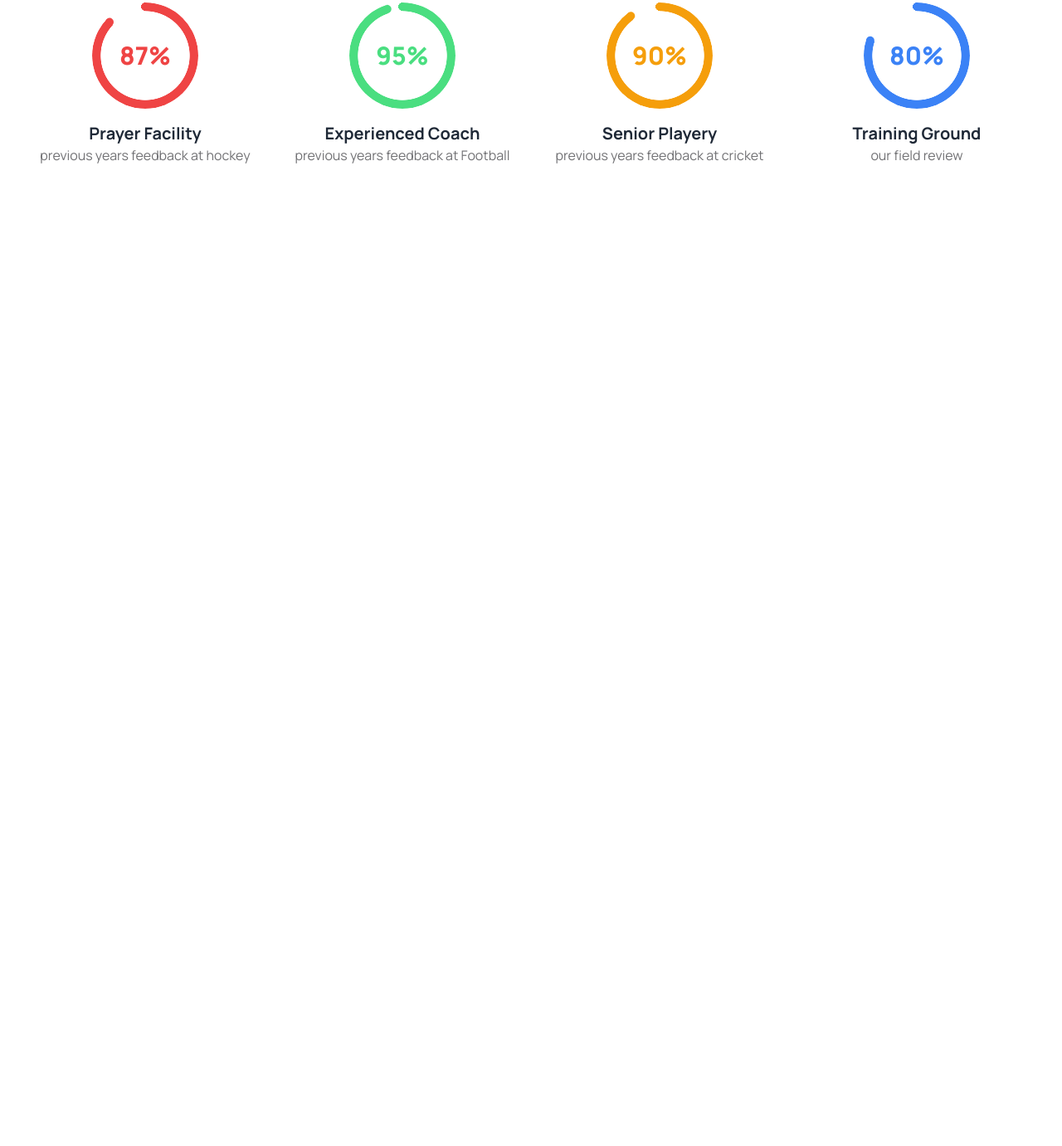
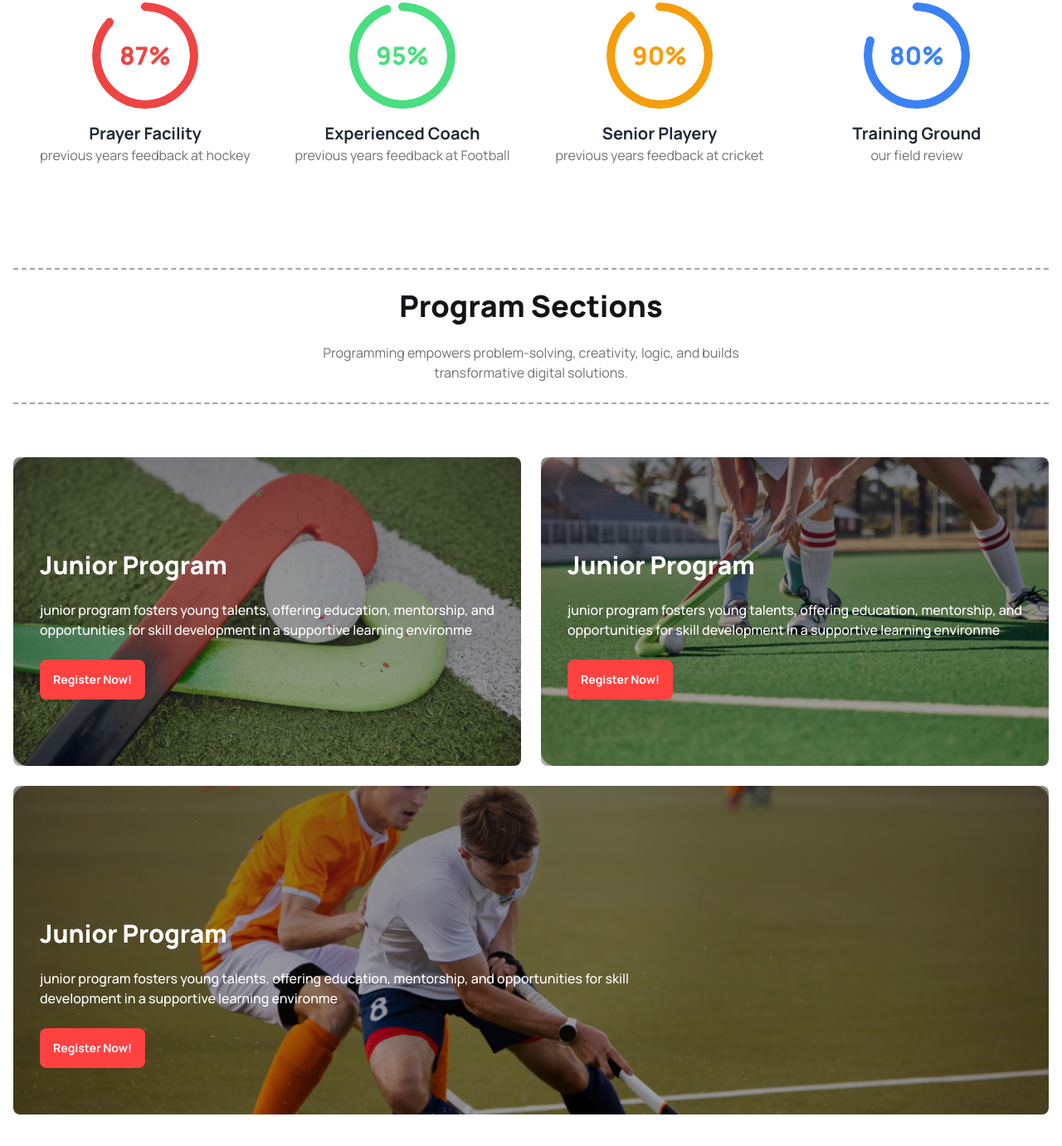
Before and after one commit to MohammadTanvir881/assignment-3, a plain HTML site: page index.html in a window 1280 px wide. Shown: the part 981-2362 px from the top of the page at 83% size. Before the commit the page ends 1240 px from the top, so only its background shows below. Drawn offline with nearby package versions, Linux system fonts and the light colour scheme.

Commit message:
program baner section and responsive done

```diff
--- a/index.html
+++ b/index.html
@@ -182,6 +182,50 @@
 
               </div>
         </section>
+        <!--program section starts here-->
+        <section class="my-16 mx-4">
+            <!--program section title-->
+            <div class="text-center border-y-2 border-stone-400 py-6 border-dashed">
+                 <h1 class="text-4xl font-extrabold text-[#131318] mb-6">Program Sections</h1>
+                 <p class="max-w-xl mx-auto text-[#13131899]">Programming empowers problem-solving, creativity, logic, and builds transformative digital solutions.</p>
+            </div>
+            <!--program banner section starts-->
+            <div class="grid grid-cols-1 lg:grid-cols-2 gap-6 my-16">
+                   <!--first banner-->
+                   <div class=" rounded-lg pt-20 pb-12   object-cover bg-cover bg-no-repeat" style="background-image:linear-gradient(#13131880 , rgba(0, 0, 0, 0.322)), url('./Images/2.png');">
+                    <div class="card-body text-white">
+                      <h2 class="text-white text-3xl font-extrabold mb-4">  Junior Program</h2>
+                      <p class="text-white font-medium mb-4">junior program fosters young talents, offering education, mentorship, and opportunities for skill development in a supportive learning environme </p>
+                      <div class="card-actions">
+                        <button class="btn text-white font-xl font-bold bg-[#FF4240] border-none">Register Now!</button>
+                      </div>
+                    </div>
+                  </div>
+                   <!--second banner-->
+                   <div class=" rounded-lg pt-20 pb-12   object-cover bg-cover bg-no-repeat" style="background-image:linear-gradient(#13131880 , rgba(0, 0, 0, 0.322)), url('./Images/3.png');">
+                    <div class="card-body text-white">
+                      <h2 class="text-white text-3xl font-extrabold mb-4">  Junior Program</h2>
+                      <p class="text-white font-medium mb-4">junior program fosters young talents, offering education, mentorship, and opportunities for skill development in a supportive learning environme </p>
+                      <div class="card-actions">
+                        <button class="btn text-white font-xl font-bold bg-[#FF4240] border-none">Register Now!</button>
+                      </div>
+                    </div>
+                  </div>
+                   <!--third banner-->
+                   <div class=" rounded-lg pt-24 lg:pt-32 lg:pb-6 pb-12 lg:col-span-2  object-cover bg-cover bg-no-repeat" style="background-image:linear-gradient(#13131880 , rgba(0, 0, 0, 0.322)), url('./Images/4.png');">
+                    <div class="card-body text-white">
+                      <h2 class="text-white text-3xl font-extrabold mb-4">  Junior Program</h2>
+                      <p class="text-white font-medium mb-4 max-w-3xl">junior program fosters young talents, offering education, mentorship, and opportunities for skill development in a supportive learning environme </p>
+                      <div class="card-actions">
+                        <button class="btn text-white font-xl font-bold bg-[#FF4240] border-none">Register Now!</button>
+                      </div>
+                    </div>
+                  </div>
+            </div>
+
+        </section>
+
+
 
      </main>
 
```
